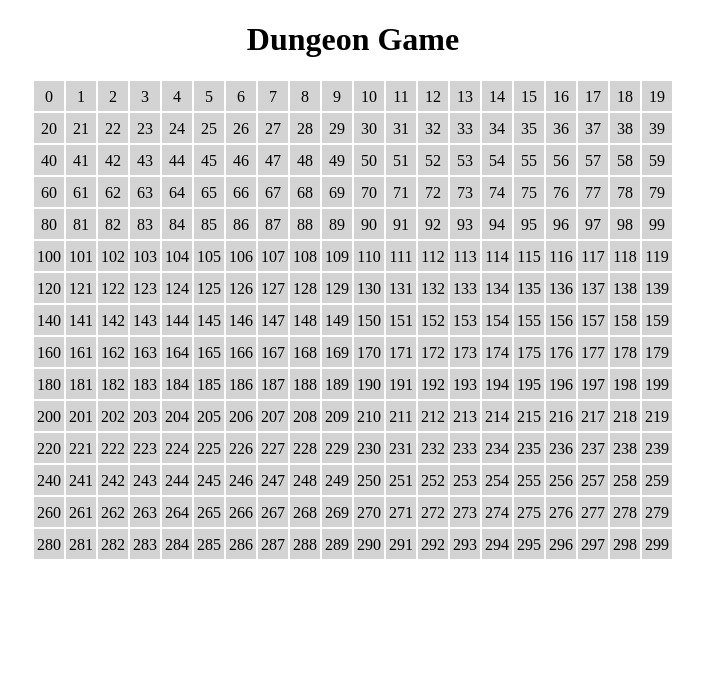
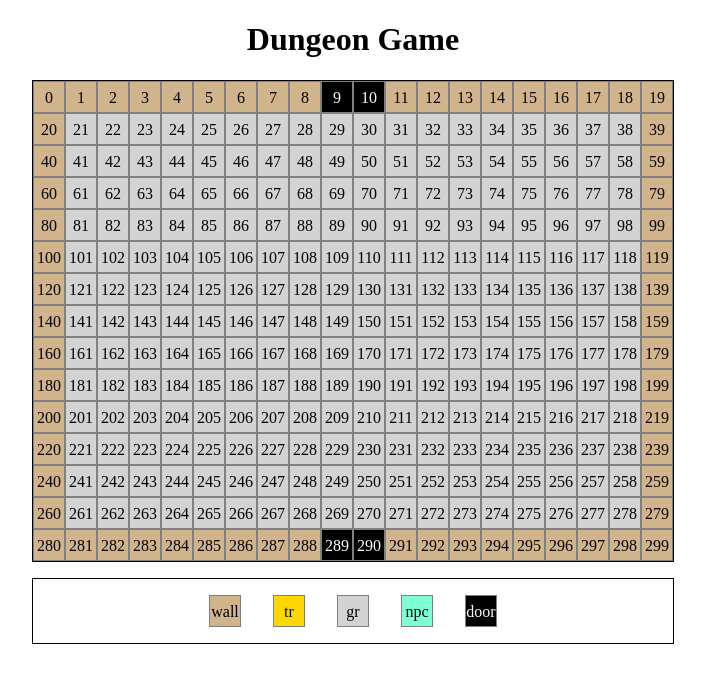
Before and after one commit to travissouthard/dungeon, a React (Create React App) app: page / in a window 1280 px wide. Shown: the top 682 px of the page, without its empty margins (287-992 px from the left). Built offline with nearby package versions, Linux system fonts and the light colour scheme.

Commit message:
Starting to put together basic test room

```diff
--- a/src/App.js
+++ b/src/App.js
@@ -7,16 +7,31 @@ const width = 20
 const height = 15
 const tiles = []
 for (let i = 0; i < (width * height); i++) {
-  tiles.push("tile")
+  if (i === 9 || i === 10 || i === 289 || i === 290) {
+    tiles.push("door")
+  } else if (i < 21 || i % 20 === 0 || i % 20 === width - 1 || i >= 281) {
+    tiles.push("wall")
+  } else {
+    tiles.push("ground")
+  }
 }
 
 class App extends Component {
-
+  state = {
+    currentRoom: [],
+  }
   render() {
     return (
       <>
         <h1>Dungeon Game</h1>
         <Screen tiles={tiles}/>
+        <div id="key">
+          <div className="tile wall">wall</div>
+          <div className="tile treasure">tr</div>
+          <div className="tile ground">gr</div>
+          <div className="tile npc">npc</div>
+          <div className="tile door">door</div>
+        </div>
       </>
     )
   }
--- a/src/components/Screen.jsx
+++ b/src/components/Screen.jsx
@@ -5,7 +5,7 @@ export default class Screen extends Component {
         return (
             <main>
                 {this.props.tiles.map((tile, i) => {
-                    return <div class={tile}>{i}</div>
+                    return <div className={"tile " + tile} key={i}>{i}</div>
                 })}
             </main>
         )
--- a/src/index.css
+++ b/src/index.css
@@ -3,12 +3,12 @@ h1 {
 }
 
 main {
-  background-color: lightgray;
   width: 640px;
   height: 480px;
   margin: 0 auto;
   display: flex;
   flex-flow: row wrap;
+  border: 1px solid black;
 }
 
 .tile {
@@ -17,5 +17,40 @@ main {
   text-align: center;
   line-height: 32px;
   vertical-align: center;
-  border: 1px solid white;
+  border: 1px solid gray;
 }
+
+.wall {
+  background-color: tan;
+}
+
+.treasure {
+  background-color: gold;
+}
+
+.ground {
+  background-color: lightgray;
+}
+
+.npc {
+  background-color: aquamarine;
+}
+
+.door {
+  background-color: black;
+  color: white;
+}
+
+#key {
+  width: 640px;
+  height: 32px;
+  margin: 16px auto;
+  padding: 16px 0;
+  display: flex;
+  justify-content: center;
+  border: 1px solid black;
+}
+
+#key .tile {
+  margin: 0 16px;
+}
```
